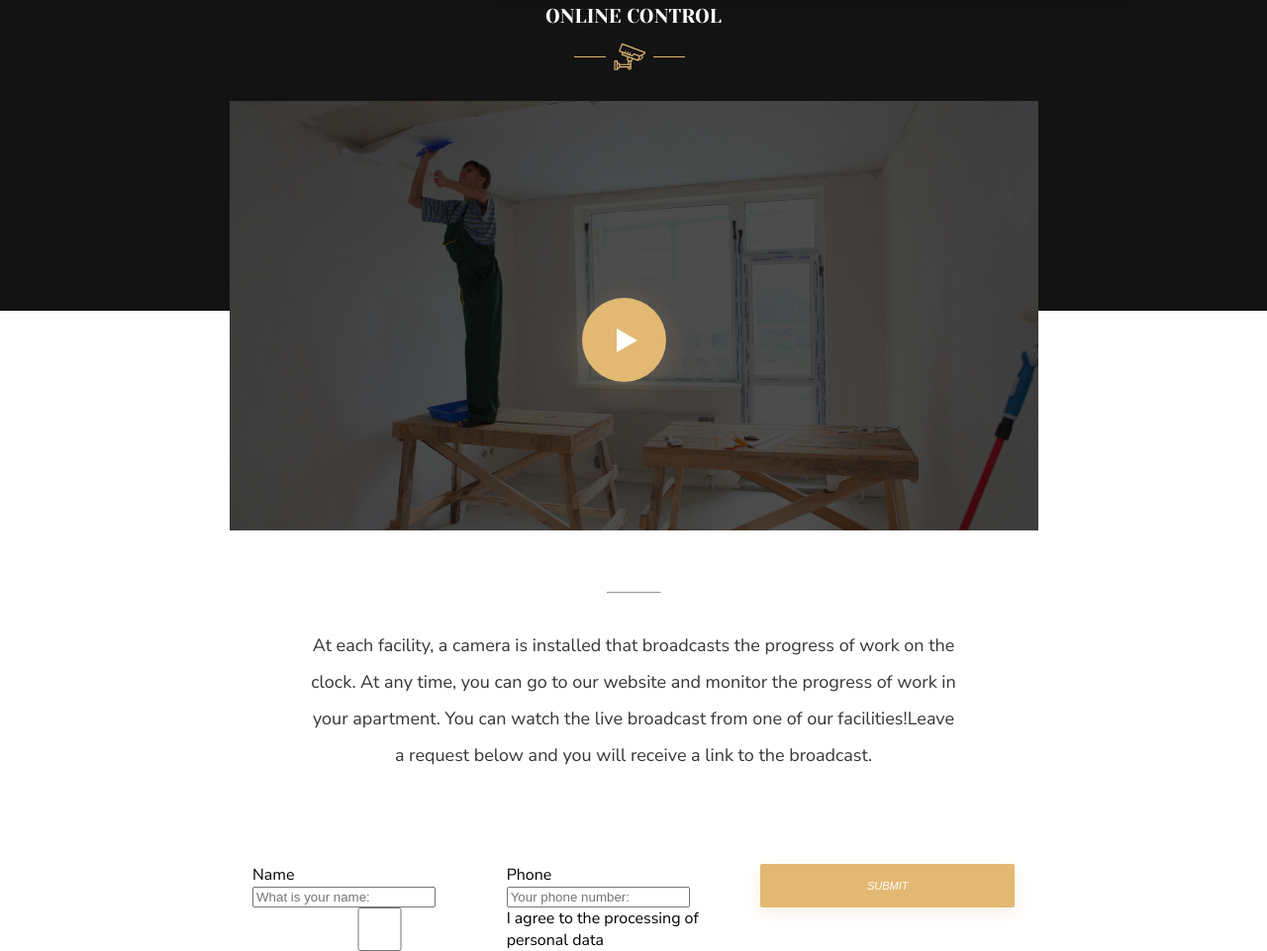
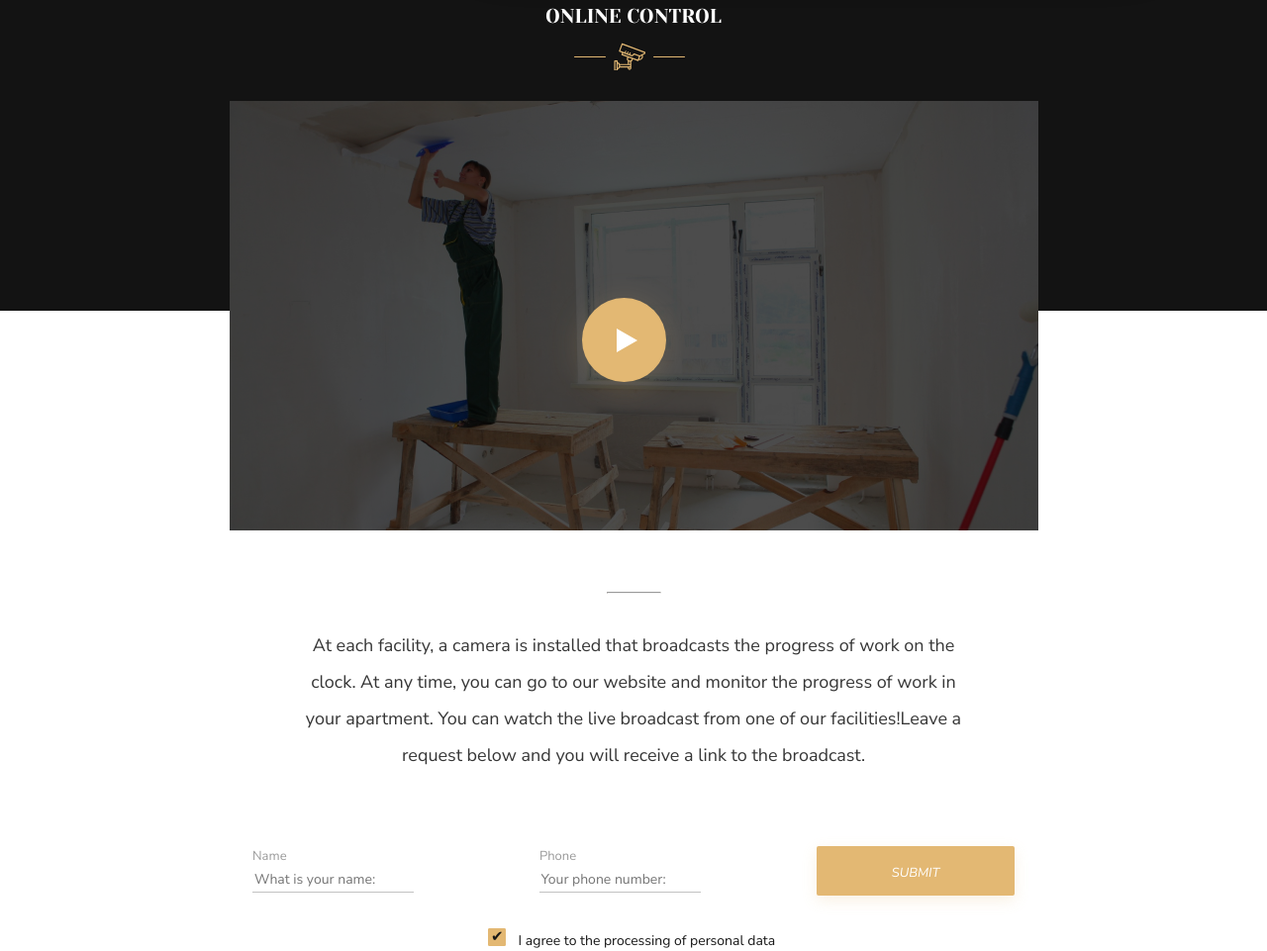
Before and after one commit to Baev95/Lending, a plain HTML site: page index.html in a window 1280 px wide. Shown: the part 1556-2517 px from the top of the page at 99% size. Drawn offline with Linux system fonts and the light colour scheme.

Commit message:
Add files via upload

```diff
--- a/css/style.css
+++ b/css/style.css
@@ -56,11 +56,6 @@ body *{
     color: #E3B873;
 }
 
-.input{
-    width: 230px;
-    margin-right: 50px;
-}
-
 h1 h2 h3{
     margin: 0;
 }
@@ -73,15 +68,6 @@ h1 h2 h3{
     height: 9.57px;
     bottom: 0;
 }
-
-.form{
-    width: 770px;
-    display: grid;
-    grid-template-columns: 1fr 1fr 1fr;
-    grid-auto-rows: 1fr;
-}
-
-
 
 
 /*------ Шапка сайта ------*/
@@ -138,11 +124,15 @@ h1 h2 h3{
 }
 
 .phone{
-    color: #E3B873;
-    text-decoration-line: underline;
+    color: white;
+    text-decoration-line: none;
     padding-right: 45px;
 }
 
+.phone:hover{
+    color: #E3B873;
+    text-decoration-line: underline;
+}
 /*------ Первый блок - HOME  ------*/
 
 .HOME{
@@ -424,10 +414,113 @@ hr{
 }
 
 .MEASUREMENT-paragraph{
-    width: 654px;
+    width: 681px;
+    height: 130px;
     font-size: 18px;
     line-height: 37px;
     text-align: center;
     color: #363636;
     margin-bottom: 91px;
 }
+
+
+.form{
+    width: 770px;
+    display: flex;
+    flex-wrap: wrap;
+    justify-content: space-between;
+}
+
+.form-text{
+    margin-right: 58px
+}
+
+.form-tel{
+    margin-right: 49px;
+    margin-bottom: 37px;
+}
+
+
+.checkbox_agree{
+    display: inline;
+    font-size: 14px;
+    color: #181818;
+    cursor: pointer;
+}
+
+.agree{
+    opacity: 0;
+    height: 0;
+    width: 0;
+}
+
+
+.fake-checkbox {
+  display: inline-block;
+  margin-left: 238px;
+  margin-right: 9px;
+  width: 18px;
+  height: 18px;
+  vertical-align: middle;
+  margin-top: -10px;
+  border: 1px solid #E3B873;
+  border-radius: 1px;
+}
+
+.agree:checked + .fake-checkbox {
+  background: #E3B873;
+}
+
+
+
+.agree:checked + .fake-checkbox::before {
+   content: "✔";
+   font-size: 15px;
+   display: block;
+   margin-top: -3px;
+   margin-left: 2px;
+}
+
+.agree:checked + .fake-checkbox::after {
+    left: 8px;
+    top: 6px;
+    width: 6px;
+    height: 11px;
+    border: solid #fff;
+    border-width: 0 2px 2px 0;
+    transform: rotate(45deg);
+}
+
+
+.button-submit{
+    width: 200px;
+    height: 50px;
+    font-family: Nunito Sans;
+    font-size: 13px;
+    line-height: 27px;
+}
+
+.form-text, .form-tel{
+    display: inline-block;
+}
+
+label, input{
+    display: block;
+}
+
+.form-tel label, .form-text label{
+    font-size: 13px;
+    line-height: 21px;
+    color: rgba(54, 54, 54, 0.5);
+    transform: rotate(-0.07deg);
+}
+
+.form-tel input, .form-text input{
+    font-family: Nunito Sans;
+    font-size: 14px;
+    line-height: 23px;
+    color: #363636;
+    outline: none;
+    border: none;
+    border-bottom: 1px solid rgba(54, 54, 54, 0.3);
+}
--- a/index.html
+++ b/index.html
@@ -120,17 +120,34 @@
 
                    <p class="MEASUREMENT-paragraph">At each facility,     a camera is installed that broadcasts the progress of work on the clock. At any time, you can go to our website and monitor the progress of work in your apartment. You can watch the live broadcast from one of our facilities!Leave a request below and you will receive a link to the broadcast.</p>
 
-                   <form action="#" class="form">
-                       <div class="Name">
-                           <p>Name</p>
-                           <input type="text" placeholder="What is your name:">
-                       </div>
-                       <div class="Tel">
-                           <p>Phone</p>
-                           <input type="tel" placeholder="Your phone number:">
-                       </div>
-                       <button class="button">Submit</button>
-                       <input type="checkbox" class=agree id="№agree"><label for="agree">I agree to the processing of personal data</label>
+                   <form action="#" class="form" method="get" >
+
+                           <div class="form-text">
+<!--                               <p class="form-text_p">Name</p>-->
+                              <label for="user" class="form-text_p">Name</label>
+                               <input type="text" name="user" id="user" placeholder="What is your name:">
+                           </div>
+
+                           <div class="form-tel">
+<!--                               <p class="form-tel_p">Phone</p>-->
+                               <label for="user" class="form-tel_p">Phone</label>
+                               <input type="tel" name="tel" placeholder="Your phone number:">
+                           </div>
+
+                           <button class="button button-submit">Submit</button>
+
+                       <div class=a>
+
+                          <label for="agree" class="checkbox_agree">
+
+                           <input type="checkbox" class="agree" id="agree" checked >
+
+                           <span class="fake-checkbox"></span>
+
+                           I agree to the processing of personal data
+
+                           </label>
+                        </div>
                    </form>
                  </div>
 
```
